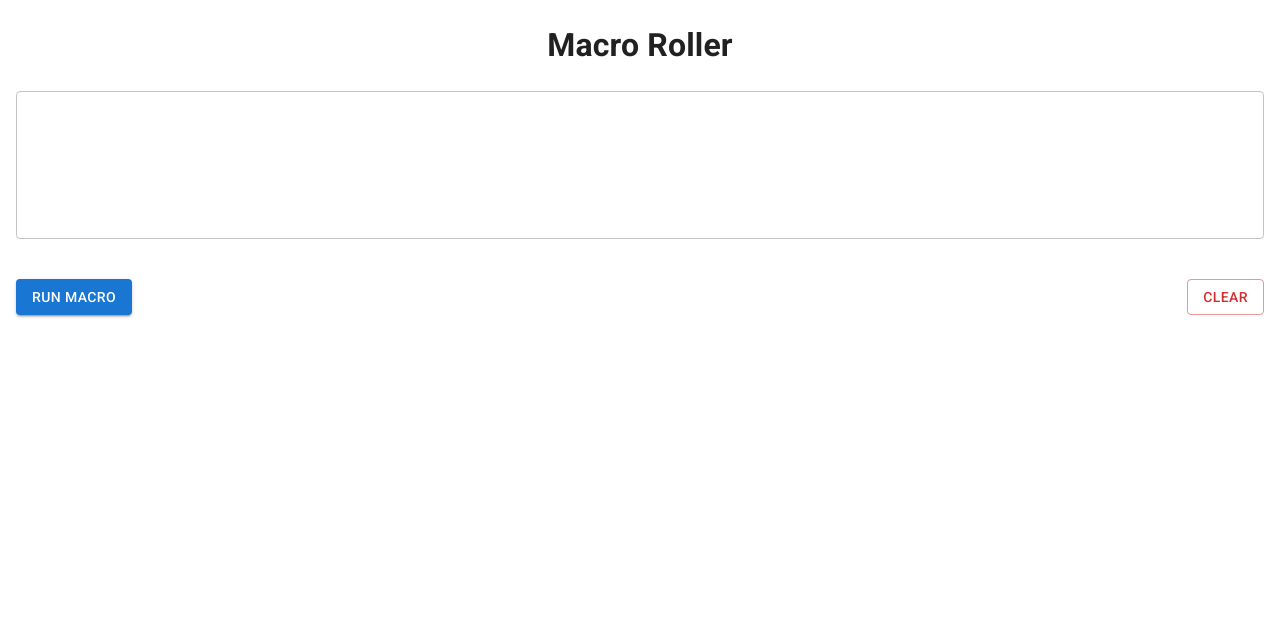
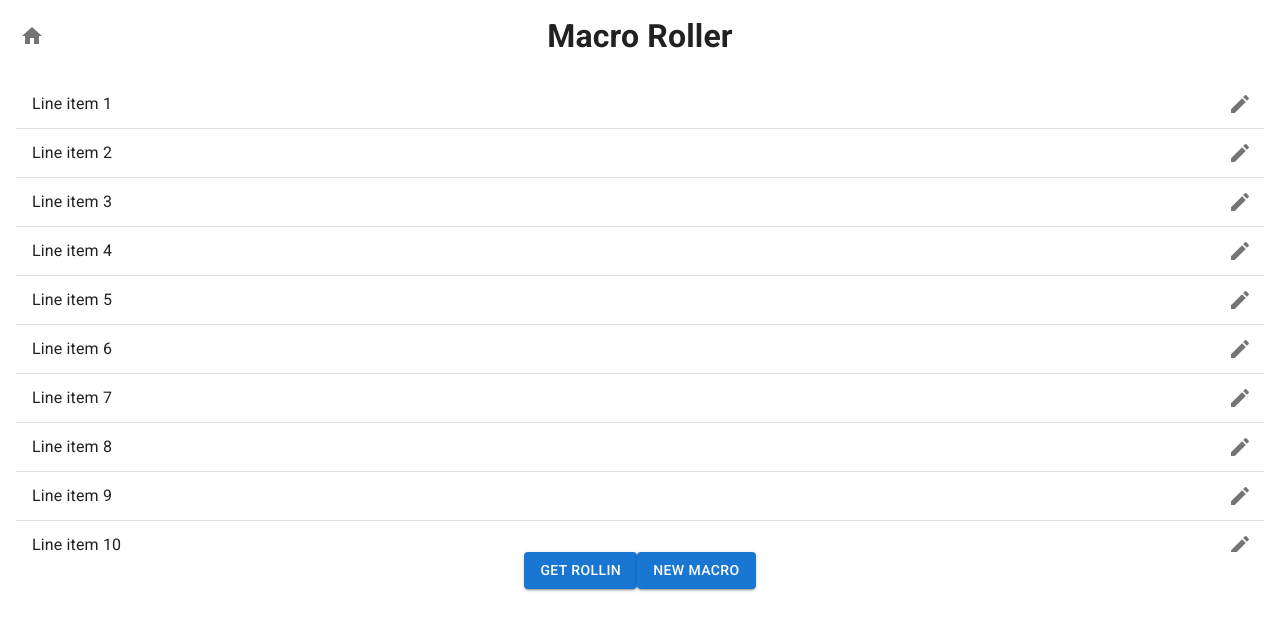
Before and after one commit to liamcal/macro-roller, a React (Create React App) app: page / in a window 1280 px wide. Shown: the top 630 px of the page. Built offline with nearby package versions, Linux system fonts and the light colour scheme.

Commit message:
Add header and home page

```diff
--- a/src/App.tsx
+++ b/src/App.tsx
@@ -1,7 +1,10 @@
-import React from 'react';
+import { Route, Routes } from 'react-router-dom';
 import { CssBaseline, ThemeProvider, useMediaQuery } from '@mui/material';
 import { darkTheme, lightTheme } from './themes';
 import MacroRoller from './components/MacroRoller';
+import PageLayout from './components/PageLayout';
+import Home from './components/Home';
+import CreateMacro from './components/CreateMacro';
 import './App.css';
 
 const App = () => {
@@ -10,7 +13,13 @@ const App = () => {
     return (
         <ThemeProvider theme={prefersDarkMode ? darkTheme : lightTheme}>
             <CssBaseline />
-            <MacroRoller />
+            <PageLayout>
+                <Routes>
+                    <Route path="/" element={<Home />} />
+                    <Route path="/roll" element={<MacroRoller />} />
+                    <Route path="/macro/create" element={<CreateMacro />} />
+                </Routes>
+            </PageLayout>
         </ThemeProvider>
     );
 };
--- /dev/null
+++ b/src/components/CreateMacro.tsx
@@ -0,0 +1,98 @@
+import React, { useState } from 'react';
+import {
+    Button,
+    Dialog,
+    DialogActions,
+    DialogContent,
+    DialogContentText,
+    TextField,
+} from '@mui/material';
+
+const CreateMacro = () => {
+    const [macroText, setMacroText] = useState('');
+    const [isConfirmClearDialogOpen, setIsConfirmClearDialogOpen] =
+        useState(false);
+
+    const handleMacroTextFieldChange = (
+        event: React.ChangeEvent<HTMLTextAreaElement>
+    ) => {
+        setMacroText(event.target.value);
+    };
+
+    const handleCreateButtonClick = (
+        event: React.MouseEvent<HTMLButtonElement>
+    ) => {
+        setMacroText('');
+    };
+
+    const handleClearButtonClick = (
+        event: React.MouseEvent<HTMLButtonElement>
+    ) => {
+        setMacroText('');
+    };
+
+    return (
+        <div>
+            <div style={{ paddingBottom: '1.5rem' }}>
+                <TextField
+                    multiline={true}
+                    fullWidth={true}
+                    value={macroText}
+                    onChange={handleMacroTextFieldChange}
+                    rows={5}
+                />
+            </div>
+            <div
+                style={{
+                    display: 'flex',
+                    justifyContent: 'space-between',
+                }}
+            >
+                <Button
+                    variant="contained"
+                    color="success"
+                    onClick={handleCreateButtonClick}
+                >
+                    Create Macro
+                </Button>
+                <Button
+                    variant="outlined"
+                    color="error"
+                    onClick={handleClearButtonClick}
+                >
+                    Clear
+                </Button>
+                <Dialog
+                    open={isConfirmClearDialogOpen}
+                    onClose={() => setIsConfirmClearDialogOpen(false)}
+                    aria-labelledby="alert-dialog-title"
+                    aria-describedby="alert-dialog-description"
+                >
+                    <DialogContent>
+                        <DialogContentText id="alert-dialog-description">
+                            Do you really want to clear the current macro?
+                        </DialogContentText>
+                    </DialogContent>
+                    <DialogActions>
+                        <Button
+                            onClick={() => setIsConfirmClearDialogOpen(false)}
+                        >
+                            No
+                        </Button>
+                        <Button
+                            onClick={() => {
+                                setMacroText('');
+                                setIsConfirmClearDialogOpen(false);
+                            }}
+                            autoFocus
+                        >
+                            Yes
+                        </Button>
+                    </DialogActions>
+                </Dialog>
+            </div>
+        </div>
+    );
+};
+
+export default CreateMacro;
--- /dev/null
+++ b/src/components/Header.tsx
@@ -0,0 +1,48 @@
+import { Link as RouterLink } from 'react-router-dom';
+import HomeIcon from '@mui/icons-material/Home';
+import { IconButton } from '@mui/material';
+
+const Header = () => {
+    return (
+        <header
+            style={{
+                alignItems: 'center',
+                display: 'flex',
+                justifyContent: 'space-between',
+                marginBlockEnd: '1rem',
+            }}
+        >
+            <div
+                style={{
+                    display: 'flex',
+                    justifyContent: 'center',
+                    lineHeight: 0,
+                    width: '2rem',
+                }}
+            >
+                <IconButton aria-label="home" component={RouterLink} to="/">
+                    <HomeIcon fontSize="inherit" />
+                </IconButton>
+            </div>
+            <div
+                style={{
+                    display: 'flex',
+                    flex: '1 1',
+                    justifyContent: 'center',
+                    lineHeight: 0,
+                }}
+            >
+                <h1 style={{ margin: '0' }}>Macro Roller</h1>
+            </div>
+            <div
+                style={{
+                    display: 'flex',
+                    justifyContent: 'center',
+                    width: '2rem',
+                }}
+            ></div>
+        </header>
+    );
+};
+
+export default Header;
--- /dev/null
+++ b/src/components/Home.tsx
@@ -0,0 +1,25 @@
+import { Button } from '@mui/material';
+import { Link as RouterLink } from 'react-router-dom';
+import MacroList from './MacroList';
+
+const Home = () => {
+    return (
+        <div>
+            <MacroList />
+            <div>
+                <Button component={RouterLink} to="/roll" variant="contained">
+                    Get Rollin
+                </Button>
+                <Button
+                    component={RouterLink}
+                    to="/macro/create"
+                    variant="contained"
+                >
+                    New macro
+                </Button>
+            </div>
+        </div>
+    );
+};
+
+export default Home;
--- /dev/null
+++ b/src/components/MacroList.tsx
@@ -0,0 +1,52 @@
+import {
+    IconButton,
+    List,
+    ListItem,
+    ListItemButton,
+    ListItemText,
+} from '@mui/material';
+import EditIcon from '@mui/icons-material/Edit';
+import { Link as RouterLink } from 'react-router-dom';
+
+const MacroList = () => {
+    return (
+        <List
+            sx={{
+                width: '100%',
+                maxHeight: 480,
+                bgcolor: 'background.paper',
+                overflow: 'auto',
+            }}
+        >
+            {[...Array(100).keys()].map((value) => {
+                const labelId = `checkbox-list-label-${value}`;
+
+                return (
+                    <ListItem
+                        key={value}
+                        secondaryAction={
+                            <IconButton edge="end" aria-label="edit">
+                                <EditIcon />
+                            </IconButton>
+                        }
+                        disablePadding={true}
+                        divider={true}
+                    >
+                        <ListItemButton
+                            role="button"
+                            component={RouterLink}
+                            to={`/${value}`}
+                        >
+                            <ListItemText
+                                id={labelId}
+                                primary={`Line item ${value + 1}`}
+                            />
+                        </ListItemButton>
+                    </ListItem>
+                );
+            })}
+        </List>
+    );
+};
+
+export default MacroList;
--- a/src/components/MacroRoller.tsx
+++ b/src/components/MacroRoller.tsx
@@ -100,8 +100,7 @@ const MacroEditer = () => {
     };
 
     return (
-        <div className="App" style={{ margin: '1rem' }}>
-            <h1>Macro Roller</h1>
+        <div>
             <div style={{ paddingBottom: '1.5rem' }}>
                 <TextField
                     multiline={true}
--- /dev/null
+++ b/src/components/PageLayout.tsx
@@ -0,0 +1,16 @@
+import Header from './Header';
+
+interface PageLayoutProps {
+    children: React.ReactNode | React.ReactNode[];
+}
+
+const PageLayout = ({ children }: PageLayoutProps) => {
+    return (
+        <div className="App" style={{ margin: '1rem' }}>
+            <Header />
+            {children}
+        </div>
+    );
+};
+
+export default PageLayout;
--- a/src/index.tsx
+++ b/src/index.tsx
@@ -1,8 +1,10 @@
 import React from 'react';
 import ReactDOM from 'react-dom/client';
-import './index.css';
+import { BrowserRouter } from 'react-router-dom';
 import App from './App';
 import reportWebVitals from './reportWebVitals';
+
+import './index.css';
 
 const root = ReactDOM.createRoot(
     document.getElementById('root') as HTMLElement
@@ -10,7 +12,9 @@ const root = ReactDOM.createRoot(
 
 root.render(
     <React.StrictMode>
-        <App />
+        <BrowserRouter>
+            <App />
+        </BrowserRouter>
     </React.StrictMode>
 );
 
```
